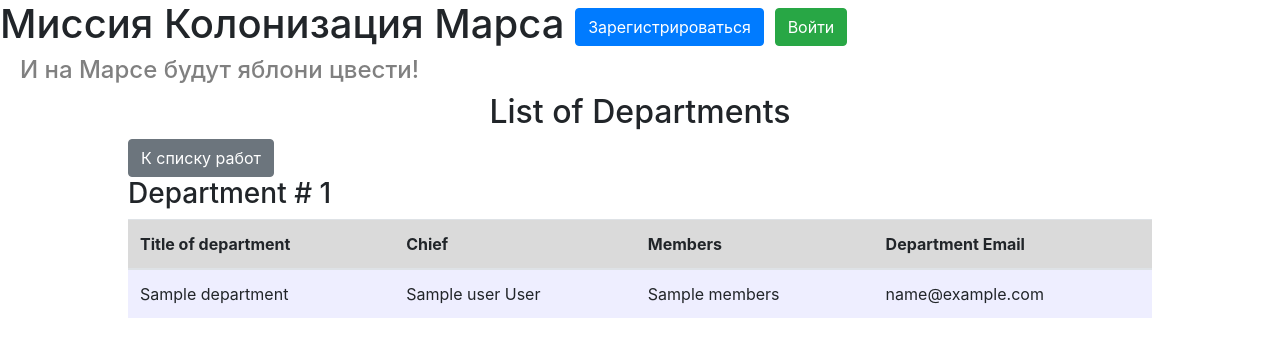
After one commit to KosenokIvan/mars_one, a Flask app: template templates/departments_list.html in a window 1280 px wide. The commit adds this page. Shown: the top 357 px of the page. Run offline with Flask 2, Linux system fonts and the light colour scheme; the template is opened without the code that fills it: most values are stand-ins (such as "Sample title", 1, 10 or a date in 2020); parts of the project's set-up code (start-up, migrations or seed data) failed here and were passed over; some libraries are stand-ins or nearby versions.

Commit message:
Добавлена возможность создавать, изменять, просматривать и удалять департаменты

```diff
--- a/data/departments.py
+++ b/data/departments.py
@@ -5,7 +5,7 @@ from sqlalchemy_serializer import SerializerMixin
 from .db_session import SqlAlchemyBase
 
 
-class Departament(SqlAlchemyBase, SerializerMixin):
+class Department(SqlAlchemyBase, SerializerMixin):
     __tablename__ = "departments"
     id = sqlalchemy.Column(sqlalchemy.Integer, primary_key=True, autoincrement=True)
     title = sqlalchemy.Column(sqlalchemy.String)
--- a/data/users.py
+++ b/data/users.py
@@ -20,7 +20,7 @@ class User(SqlAlchemyBase, UserMixin, SerializerMixin):
     hashed_password = sqlalchemy.Column(sqlalchemy.String, nullable=True)
     modified_date = sqlalchemy.Column(sqlalchemy.DateTime, default=datetime.datetime.now)
     jobs = orm.relation("Jobs", back_populates="user")
-    # departments = orm.relation("Department", back_populates="user")
+    departments = orm.relation("Department", back_populates="user")
 
     def set_password(self, password):
         self.hashed_password = generate_password_hash(password)
--- a/main.py
+++ b/main.py
@@ -3,8 +3,10 @@ from flask_login import LoginManager, login_user, login_required, logout_user, c
 from data import db_session, jobs_api
 from data.users import User
 from data.jobs import Jobs
+from data.departments import Department
 from forms.user import LoginForm, RegisterForm
 from forms.job import JobForm
+from forms.department import DepartmentForm
 
 app = Flask(__name__)
 app.config['SECRET_KEY'] = 'yandexlyceum_secret_key'
@@ -139,6 +141,90 @@ def delete_job(job_id):
     return redirect("/")
 
 
+@app.route("/departments")
+def departments_list():
+    db_sess = db_session.create_session()
+    departments = db_sess.query(Department).all()
+    return render_template("departments_list.html", departments_list=departments,
+                           title="Список департаментов")
+
+
+@app.route("/department", methods=["GET", "POST"])
+@login_required
+def add_department():
+    form = DepartmentForm()
+    if form.validate_on_submit():
+        db_sess = db_session.create_session()
+        if not db_sess.query(User).filter(User.id == form.chief.data).first():
+            return render_template("department.html", title="Добавить департамент",
+                                   form=form, message="Шеф не найден")
+        department = Department(
+            title=form.title.data, chief=form.chief.data,
+            members=form.members.data, email=form.email.data
+        )
+        db_sess.add(department)
+        db_sess.commit()
+        return redirect('/departments')
+    return render_template('department.html', title='Добавить департамент', form=form)
+
+
+@app.route("/department/<int:department_id>", methods=["GET", "POST"])
+@login_required
+def edit_department(department_id):
+    form = DepartmentForm()
+    if request.method == "GET":
+        db_sess = db_session.create_session()
+        if current_user.id == 1:
+            department = db_sess.query(Department).filter(Department.id == department_id).first()
+        else:
+            department = db_sess.query(Department).filter(Department.id == department_id,
+                                                          Department.user == current_user).first()
+        if department:
+            form.title.data = department.title
+            form.chief.data = department.chief
+            form.members.data = department.members
+            form.email.data = department.email
+        else:
+            abort(404)
+    if form.validate_on_submit():
+        db_sess = db_session.create_session()
+        if current_user.id == 1:
+            department = db_sess.query(Department).filter(Department.id == department_id).first()
+        else:
+            department = db_sess.query(Department).filter(Department.id == department_id,
+                                                           Department.user == current_user).first()
+        if department:
+            if not db_sess.query(User).filter(User.id == form.chief.data).first():
+                return render_template("department.html", title="Добавить департамент",
+                                       form=form, message="Шеф не найден")
+            department.title = form.title.data
+            department.chief = form.chief.data
+            department.members = form.members.data
+            department.email = form.email.data
+            db_sess.commit()
+            return redirect("/departments")
+        else:
+            abort(404)
+    return render_template("department.html", form=form, title="Редактировать департамент")
+
+
+@app.route("/delete_department/<int:department_id>", methods=["GET", "POST"])
+@login_required
+def delete_department(department_id):
+    db_sess = db_session.create_session()
+    if current_user.id == 1:
+        department = db_sess.query(Department).filter(Department.id == department_id).first()
+    else:
+        department = db_sess.query(Department).filter(Department.id == department_id,
+                                                       Department.user == current_user).first()
+    if department:
+        db_sess.delete(department)
+        db_sess.commit()
+    else:
+        abort(404)
+    return redirect("/departments")
+
+
 @app.errorhandler(401)
 def unauthorized(error):
     return make_response(render_template("unauthorized.html", title="Нет авторизации"), 401)
--- /dev/null
+++ b/templates/departments_list.html
@@ -0,0 +1,47 @@
+{% extends "base.html" %}
+
+{% block content %}
+    <h2 class="works-header">List of Departments</h2>
+    <div class="works-container">
+        <div class="btn_container">
+            <a href="/" class="btn btn-secondary">К списку работ</a>
+            {% if current_user.is_authenticated %}
+                <a class="btn btn-secondary" href="/department">Добавить департамент</a>
+            {% endif %}
+        </div>
+        {% for department in departments_list %}
+            <div class="work-item">
+                <h3>Department # {{ department.id }}</h3>
+                <table class="table">
+                    <thead>
+                        <tr class="table-active">
+                            <th scope="col">Title of department</th>
+                            <th scope="col">Chief</th>
+                            <th scope="col">Members</th>
+                            <th scope="col">Department Email</th>
+                        </tr>
+                    </thead>
+                    <tbody>
+                        <tr>
+                            <td bgcolor="#EEEEFF">{{ department.title }}</td>
+                            <td bgcolor="#EEEEFF">
+                                {{ department.user.name }} {{ department.user.surname }}
+                            </td>
+                            <td bgcolor="#EEEEFF">{{ department.members }}</td>
+                            <td bgcolor="#EEEEFF">{{ department.email }}</td>
+                        </tr>
+                    </tbody>
+                </table>
+                {% if current_user.is_authenticated and
+                (current_user.id == 1 or current_user == department.user) %}
+                <div>
+                    <a href="/department/{{ department.id }}" class="btn btn-warning">Изменить</a>
+                    <a href="/delete_department/{{ department.id }}" class="btn btn-danger">
+                        Удалить
+                    </a>
+                </div>
+                {% endif %}
+            </div>
+        {% endfor %}
+    </div>
+{% endblock %}
```
Also changed, not shown: forms/department.py (added, +12 -0 lines), templates/department.html (added, +46 -0 lines), templates/index.html (+4 -3 lines), db/mars_explorer.db.
